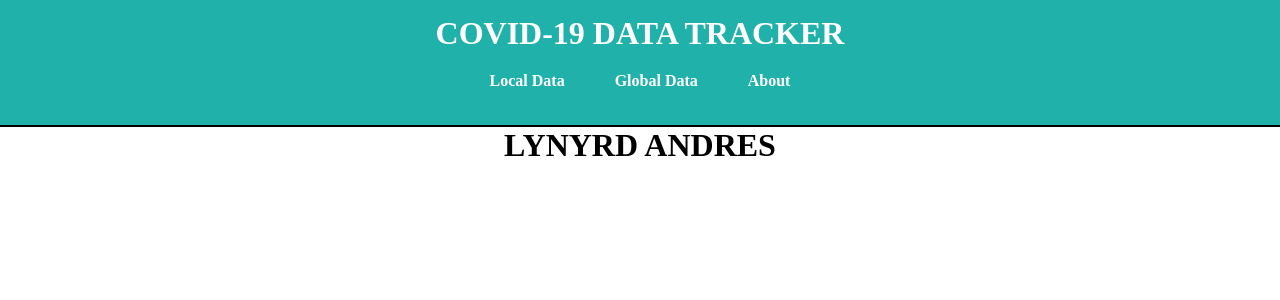
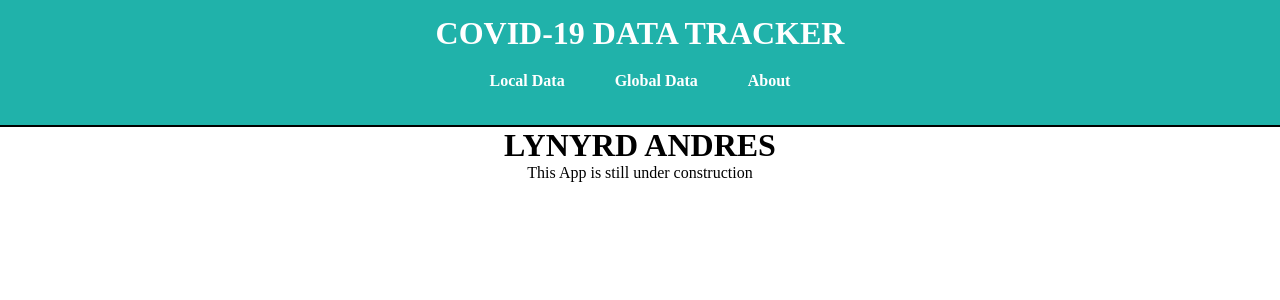
Before and after one commit to KafeinFaita/NCOV-Data-Tracker-PH, a React (Create React App) app: page /about in a window 1280 px wide. Shown: the top 300 px of the page. Built offline with nearby package versions, Linux system fonts and the light colour scheme; no server answers.

Commit message:
about page update

```diff
--- a/src/components/About.js
+++ b/src/components/About.js
@@ -1,7 +1,13 @@
 import React from 'react';
 
 const About = () => {
-    return <h1>LYNYRD ANDRES</h1>
+    return (
+        <div>
+            <h1>LYNYRD ANDRES</h1>
+            <p>This App is still under construction</p>
+        </div>
+
+    )
 }
 
 export default About;
```
